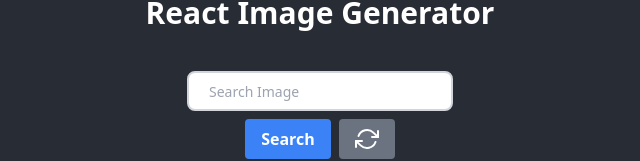
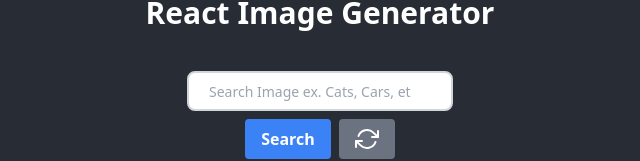
Before and after one commit to atonyking382127/image-generator, a React (Create React App) app: page / in a window 1280 px wide. Shown: the part 371-532 px from the top of the page, without its empty margins (320-960 px from the left). Built offline with nearby package versions, Linux system fonts and the light colour scheme.

Commit message:
update input

```diff
--- a/src/App.js
+++ b/src/App.js
@@ -55,7 +55,7 @@ function App() {
               value={searchTerm}
               onChange={(e) => setSearchTerm(e.target.value)}
               onKeyPress={handleKeyPress}
-              placeholder="Search Image"
+              placeholder="Search Image ex. Cats, Cars, etc."
             />
             {searchTerm && (
               <button
```
